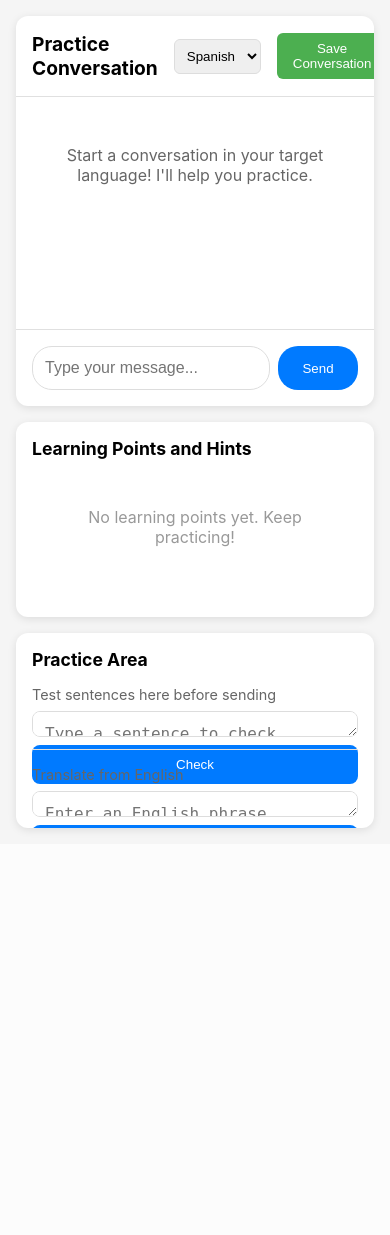
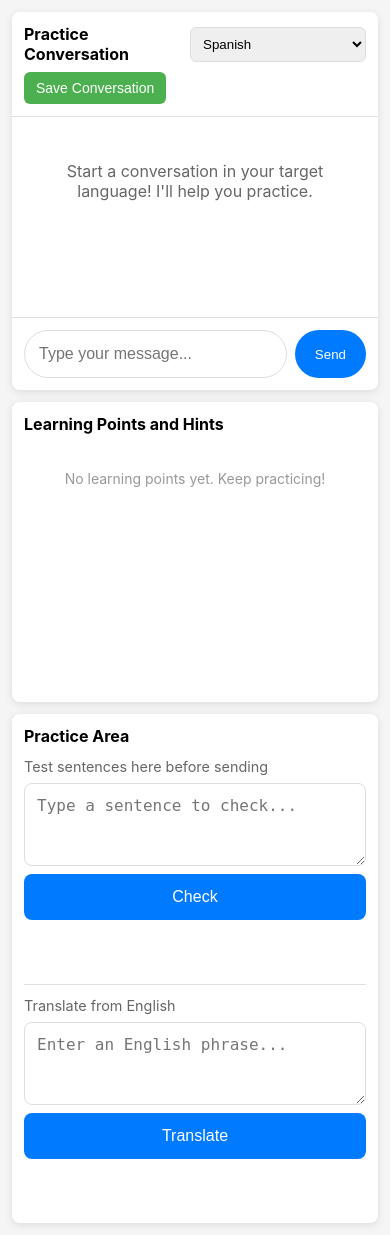
Before and after one commit to JAG-UK/small-language-tutor, a Flask app: page / in a window 390 px wide. Before the commit the page ends 833 px from the top, so only its background shows below. Run offline with Flask 3, Linux system fonts and the light colour scheme; some libraries are stand-ins or nearby versions.

Commit message:
Mobile UI

```diff
--- a/static/css/style.css
+++ b/static/css/style.css
@@ -9,6 +9,8 @@ body {
     background: #f5f5f5;
     height: 100vh;
     overflow: hidden;
+    -webkit-font-smoothing: antialiased;
+    -moz-osx-font-smoothing: grayscale;
 }
 
 .container {
@@ -55,6 +57,8 @@ body {
     border: none;
     border-radius: 6px;
     cursor: pointer;
+    -webkit-tap-highlight-color: transparent;
+    touch-action: manipulation;
 }
 
 .chat-messages {
@@ -115,6 +119,8 @@ body {
     border: 1px solid #ddd;
     border-radius: 20px;
     font-size: 1rem;
+    -webkit-appearance: none;
+    -webkit-tap-highlight-color: transparent;
 }
 
 #chat-input:focus {
@@ -135,6 +141,8 @@ body {
     display: flex;
     align-items: center;
     justify-content: center;
+    -webkit-tap-highlight-color: transparent;
+    touch-action: manipulation;
 }
 
 .chat-input-area button:disabled {
@@ -287,6 +295,8 @@ body {
     cursor: pointer;
     font-weight: 500;
     margin-bottom: 0.5rem;
+    -webkit-tap-highlight-color: transparent;
+    touch-action: manipulation;
 }
 
 #practice-result, #translation-result {
@@ -330,9 +340,172 @@ body {
     line-height: 1.5;
 }
 
+/* Tablet and below */
 @media (max-width: 1024px) {
     .container {
         grid-template-columns: 1fr;
         grid-template-rows: 2fr 1fr 1fr;
     }
 }
+
+/* Mobile devices (iPhone, etc.) */
+@media (max-width: 768px) {
+    body {
+        overflow-y: auto;
+        -webkit-overflow-scrolling: touch;
+    }
+
+    .container {
+        grid-template-columns: 1fr;
+        grid-template-rows: auto;
+        gap: 0.75rem;
+        padding: 0.75rem;
+        height: auto;
+        min-height: 100vh;
+    }
+
+    .chat-panel, .corrections-panel, .practice-panel {
+        border-radius: 8px;
+        min-height: 300px;
+        max-height: none;
+    }
+
+    .chat-header {
+        padding: 0.75rem;
+        flex-wrap: wrap;
+        gap: 0.5rem;
+    }
+
+    .chat-header h2 {
+        font-size: 1rem;
+        width: 100%;
+    }
+
+    #language-select {
+        flex: 1;
+        min-width: 120px;
+    }
+
+    .save-btn {
+        padding: 0.5rem 0.75rem;
+        font-size: 0.875rem;
+    }
+
+    .chat-messages {
+        padding: 0.75rem;
+        min-height: 200px;
+        max-height: 400px;
+    }
+
+    .message {
+        max-width: 85%;
+    }
+
+    .message-content {
+        padding: 0.625rem 0.875rem;
+        font-size: 0.9375rem;
+    }
+
+    .chat-input-area {
+        padding: 0.75rem;
+    }
+
+    #chat-input {
+        padding: 0.875rem;
+        font-size: 1rem; /* Prevents zoom on iOS */
+        border-radius: 24px;
+    }
+
+    .chat-input-area button {
+        padding: 0.875rem 1.25rem;
+        border-radius: 24px;
+        min-width: 70px;
+    }
+
+    .corrections-panel, .practice-panel {
+        padding: 0.75rem;
+    }
+
+    .corrections-panel h3, .practice-panel h3 {
+        font-size: 1rem;
+        margin-bottom: 0.75rem;
+    }
+
+    #corrections-list {
+        max-height: 300px;
+    }
+
+    .correction-item, .hint-item {
+        padding: 0.625rem;
+        margin-bottom: 0.625rem;
+        font-size: 0.875rem;
+    }
+
+    .item-label {
+        font-size: 0.7rem;
+    }
+
+    .correction-item .explanation, .hint-item .hints-list {
+        font-size: 0.8125rem;
+    }
+
+    .practice-section {
+        margin-bottom: 1rem;
+    }
+
+    .practice-section-bottom {
+        padding-top: 0.75rem;
+        margin-top: 0.75rem;
+    }
+
+    #practice-input, #translation-input {
+        padding: 0.75rem;
+        font-size: 1rem; /* Prevents zoom on iOS */
+        border-radius: 8px;
+    }
+
+    .practice-panel button {
+        padding: 0.875rem;
+        font-size: 1rem;
+        border-radius: 8px;
+    }
+
+    #practice-result, #translation-result {
+        padding: 0.625rem;
+        font-size: 0.875rem;
+    }
+
+    .empty-state {
+        padding: 1.5rem 1rem;
+        font-size: 0.875rem;
+    }
+}
+
+/* Small mobile devices (iPhone SE, etc.) */
+@media (max-width: 375px) {
+    .container {
+        padding: 0.5rem;
+        gap: 0.5rem;
+    }
+
+    .chat-header {
+        padding: 0.5rem;
+    }
+
+    .chat-messages {
+        padding: 0.5rem;
+        max-height: 300px;
+    }
+
+    .message {
+        max-width: 90%;
+    }
+
+    .corrections-panel, .practice-panel {
+        padding: 0.5rem;
+    }
+
+    #corrections-list {
+        max-height: 250px;
+    }
+}
```
